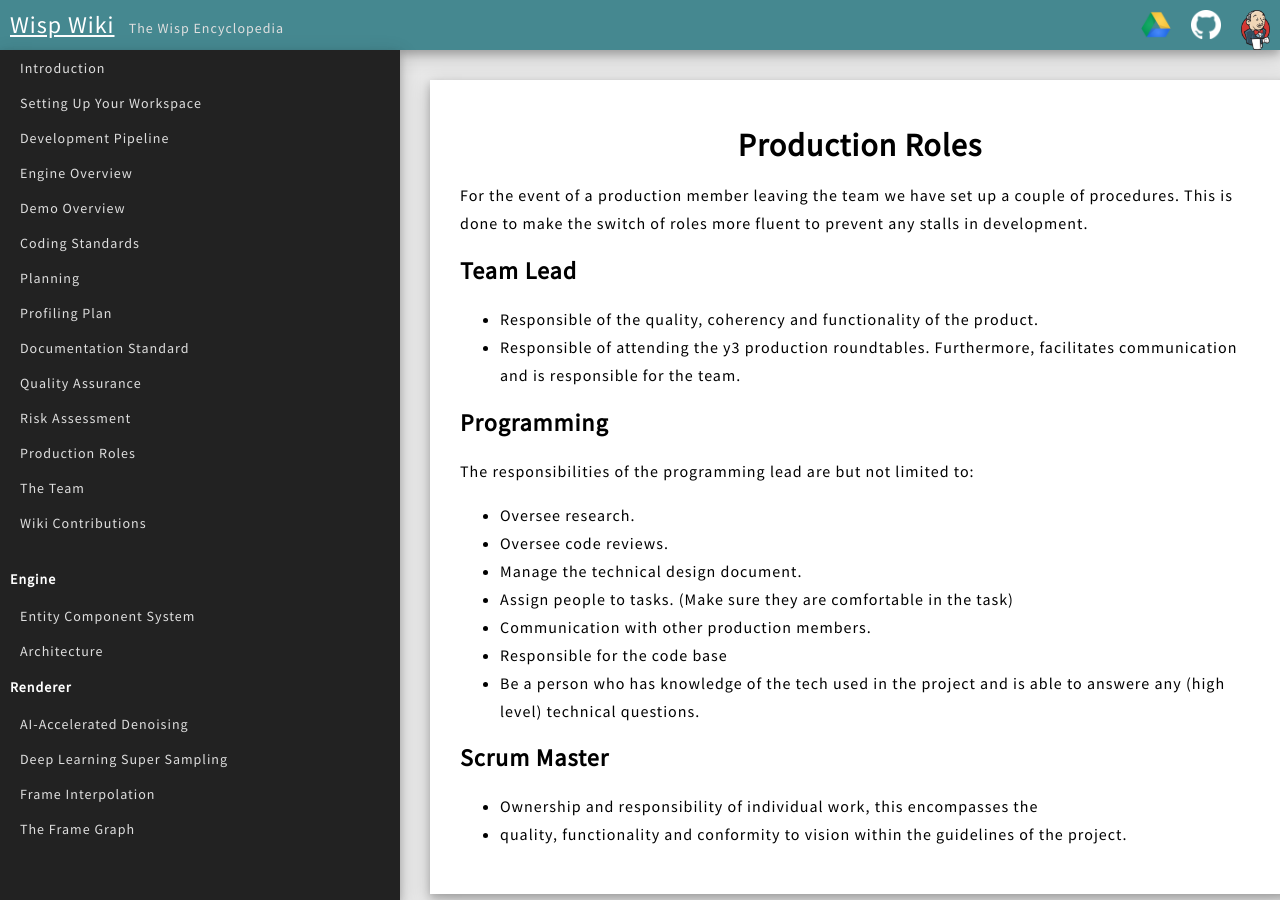
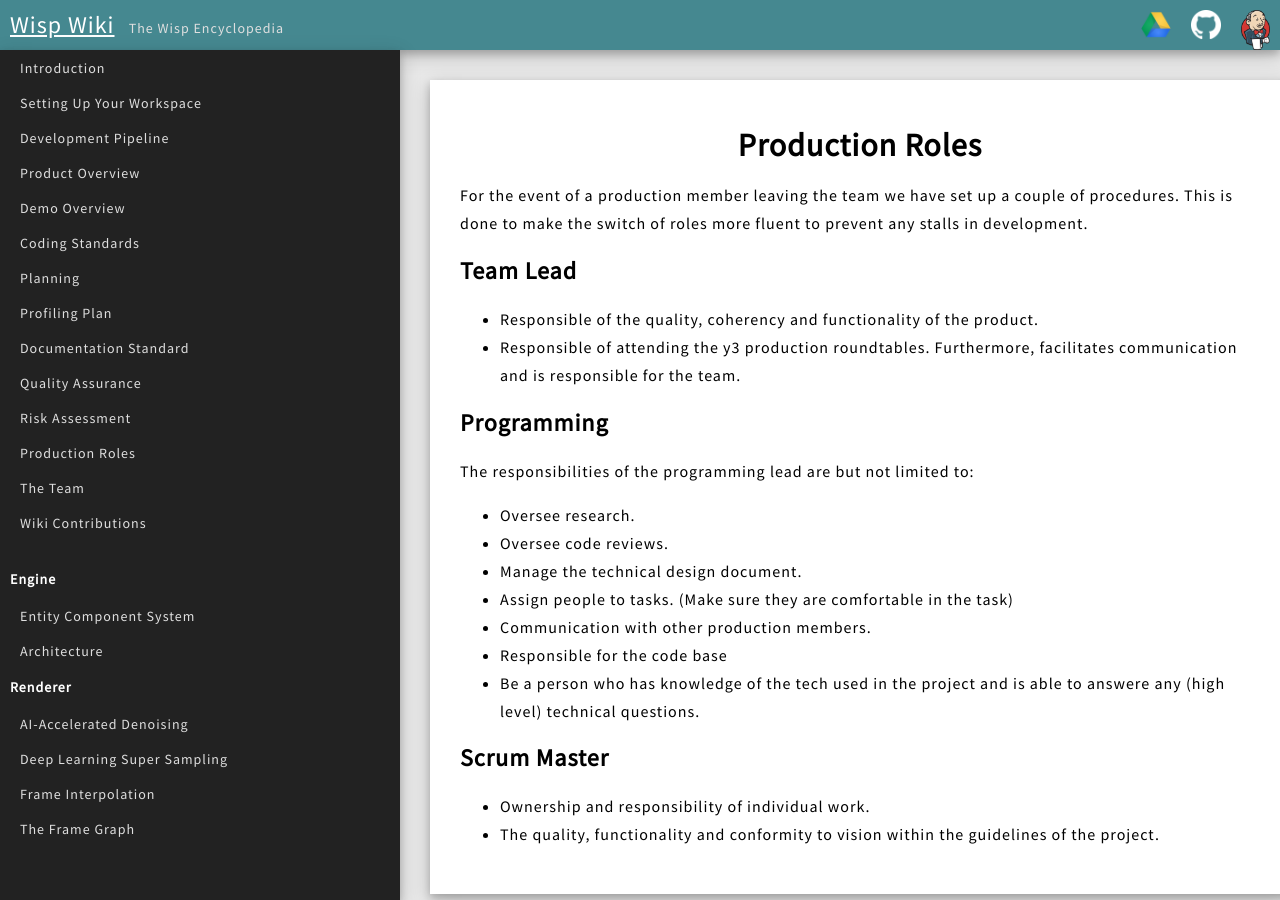
Before and after one commit to TeamWisp/TeamWisp.github.io, a Jekyll site: the page built from _common/production_roles.markdown, in a window 1280 px wide. Built offline with Jekyll 4.4.1, drawn with Linux system fonts in a browser that asks for light colours; nearby versions of some CDN libraries.

Commit message:
Renamed engine over view to product overview and fixed the production roles mistake

```diff
--- a/_common/engine_overview.markdown
+++ /dev/null
@@ -1,6 +0,0 @@
----
-layout: post
-title:  "Engine Overview"
-permalink: /engine/
-weight: 8
----
--- /dev/null
+++ b/_common/product_overview.markdown
@@ -0,0 +1,6 @@
+---
+layout: post
+title:  "Product Overview"
+permalink: /product/
+weight: 8
+---
--- a/_common/production_roles.markdown
+++ b/_common/production_roles.markdown
@@ -27,5 +27,5 @@ The responsibilities of the programming lead are but not limited to:
 
 ## Scrum Master
 
-* Ownership and responsibility of individual work, this encompasses the
-* quality, functionality and conformity to vision within the guidelines of the project.
+* Ownership and responsibility of individual work.
+* The quality, functionality and conformity to vision within the guidelines of the project.
```
Also changed, not shown: index.md (+1 -1 lines).
